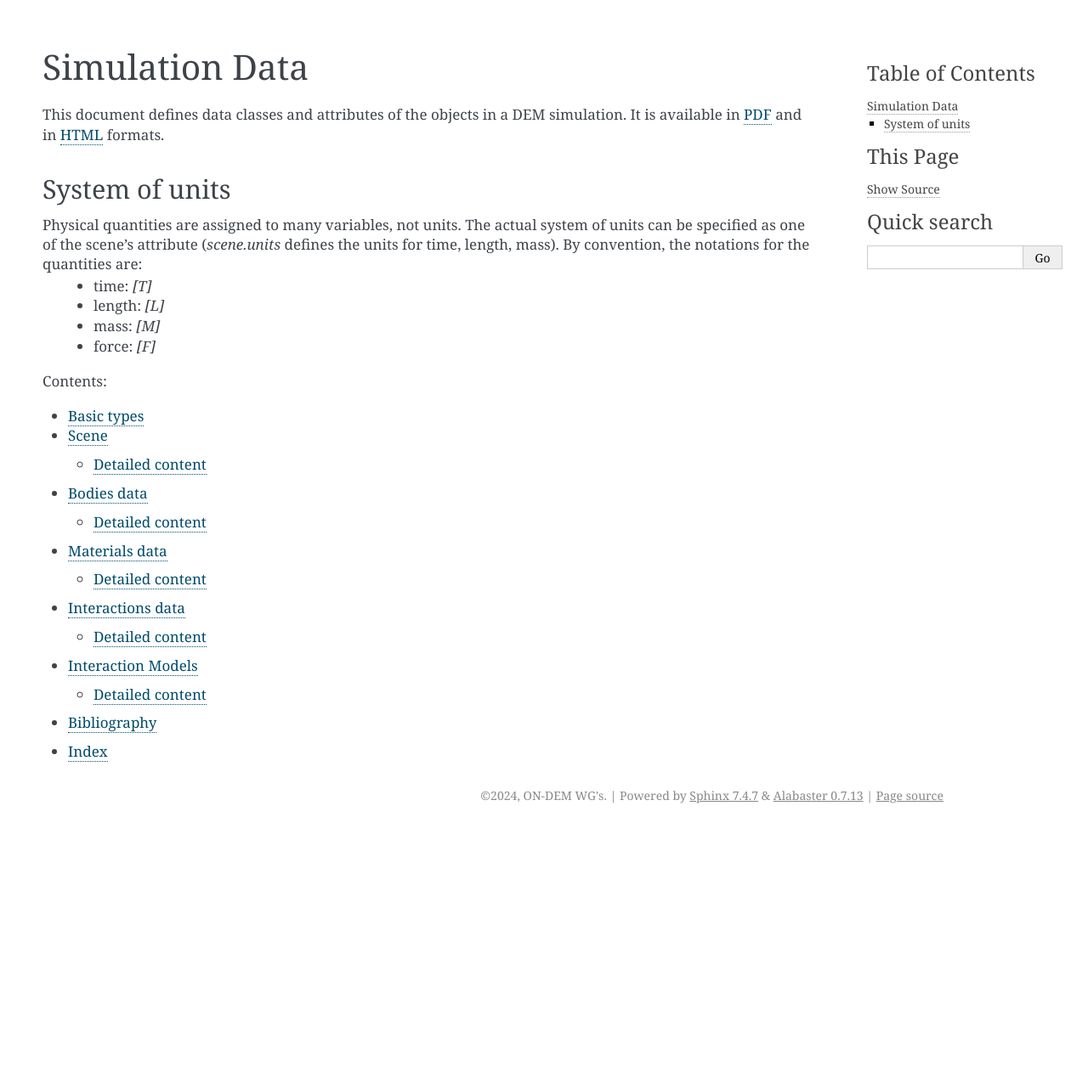
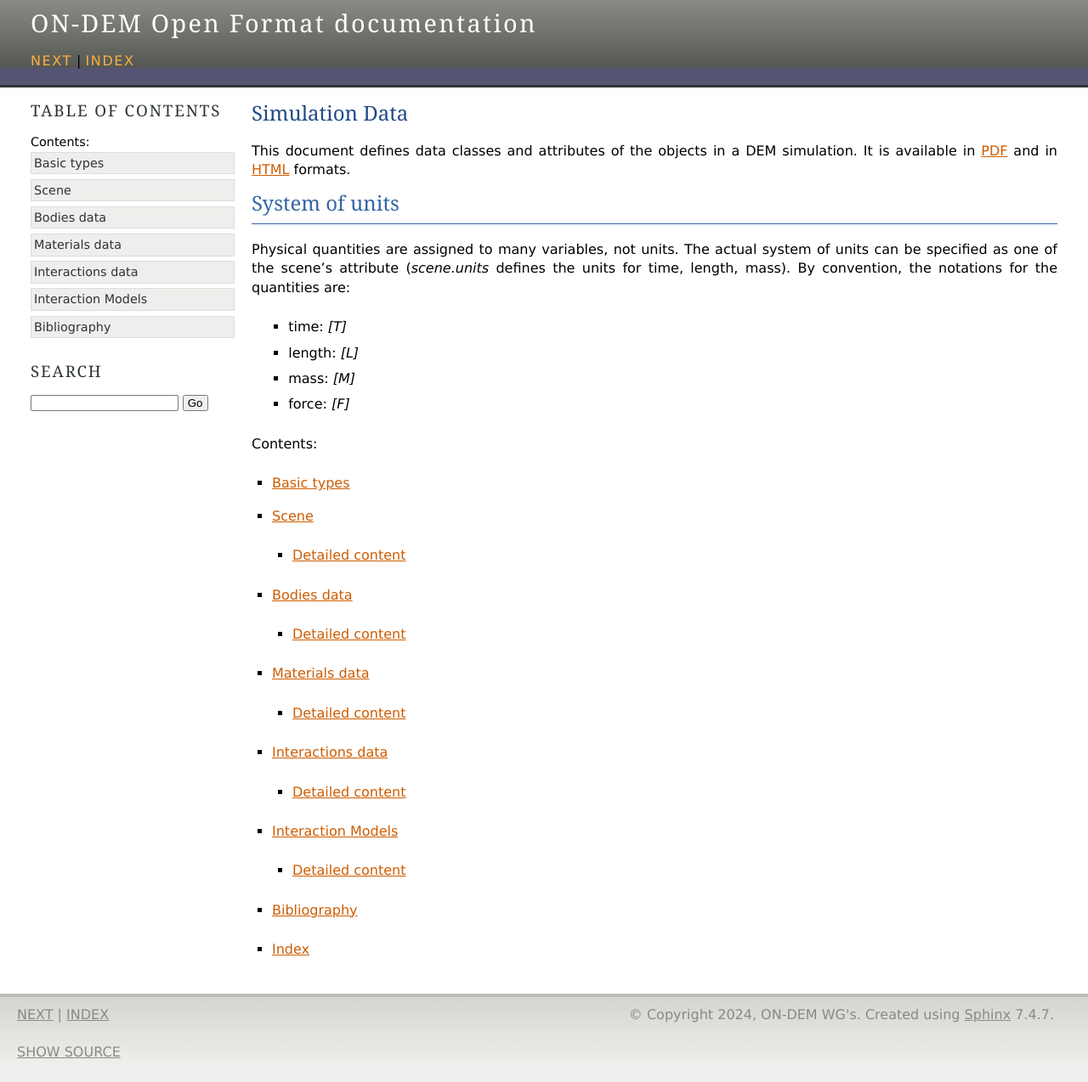
Before and after one commit to ON-DEM/ON-DEM-WG3-FileFormat, a Sphinx documentation site: the page built from sphinx/index.rst, in a window 1280 px wide. Shown: the whole page at 85% size. Built offline with Sphinx 7.4.7, drawn with Linux system fonts in a browser that asks for light colours; the version number could not be read and is left out; before the commit the page ends 996 px from its top, so only the background shows below that.

Commit message:
switch html/sphinx style

```diff
--- a/sphinx/_static/custom.css
+++ b/sphinx/_static/custom.css
@@ -1,36 +1,56 @@
-/* Expand content width for better readability */
+/* Responsive content width for agogo theme */
 
-body {
-    margin: 0;
-    padding: 20px;
+/* agogo fixes the page to 70em; make it fluid */
+div.header,
+div.content,
+div.footer {
+    width: auto;
+    max-width: none;
+    margin-left: 20px;
+    margin-right: 20px;
 }
 
-div.document {
-    width: auto;
+/* Keep left sidebar (rightsidebar is false in conf.py) */
+div.sidebar {
+    float: left;
+    width: 240px;
+    margin-right: 20px;
 }
 
-div.documentwrapper {
+/* Fill remaining horizontal space with the main document */
+div.document {
     float: left;
-    width: calc(100% - 270px);
+    width: calc(100% - 260px);
+    min-width: 0;
 }
 
-div.bodywrapper {
-    margin: 0;
-}
-
+/* Remove extra left indent and fixed-width feel */
 div.body {
+    padding-left: 0;
     max-width: none;
 }
 
-div.sphinxsidebar {
-    float: right;
-    width: 250px;
-    margin-left: 20px;
+/* Keep long content from forcing overflow */
+table,
+img,
+.graphviz,
+div.highlight {
+    max-width: 100%;
 }
 
-/* Clearfix */
-div.document::after {
-    content: "";
-    display: table;
-    clear: both;
+/* Mobile fallback: stack sidebar and content */
+@media (max-width: 900px) {
+    div.header,
+    div.content,
+    div.footer {
+        margin-left: 10px;
+        margin-right: 10px;
+    }
+
+    div.sidebar,
+    div.document {
+        float: none;
+        width: 100%;
+        margin: 0;
+    }
 }
--- a/sphinx/conf.py
+++ b/sphinx/conf.py
@@ -128,9 +128,19 @@ pygments_style = None
 # The theme to use for HTML and HTML Help pages.  See the documentation for
 # a list of builtin themes.
 #
-#html_theme = 'agogo'
-html_theme = 'alabaster'
-#html_theme = 'nature'
+html_theme = 'agogo'
+# html_theme = 'alabaster'
+# html_theme = 'nature'
+# html_theme = 'sphinxdoc'
+# html_theme = 'classic'
+
+# html_theme = 'default'
+
+# Theme options are theme-specific and customize the look and feel of a theme
+# further.  For a list of options available for each theme, see the
+# documentation.
+html_theme_options = {'stickysidebar': 'true', 'collapsiblesidebar': 'true', 'rightsidebar': 'false'}
+
 
 # Theme options are theme-specific and customize the look and feel of a theme
 # further.  For a list of options available for each theme, see the
```
